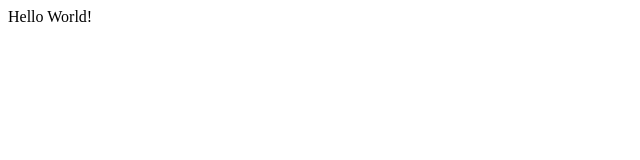
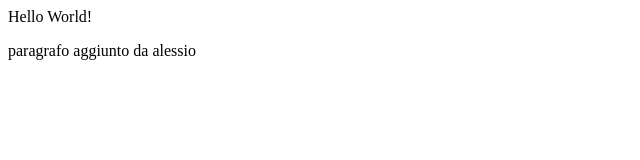
Before and after one commit to alessiopriore/Hello, a plain HTML site: page index.html in a window 1280 px wide. Shown: the whole page, without its empty margins (0-640 px from the left). Drawn offline with Linux system fonts and the light colour scheme.

Commit message:
conflitto condiviso

```diff
--- a/index.html
+++ b/index.html
@@ -5,6 +5,7 @@
     <body>
         <div>
 			<p>Hello World!</p>
+			<p>paragrafo aggiunto da alessio</p>
 		</div>
     </body>
 </html>
```
